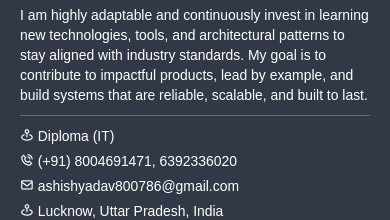
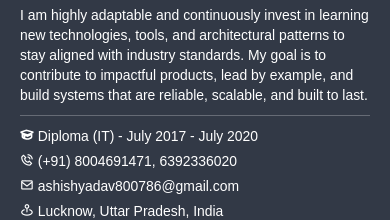
Before and after one commit to Ashish800786/Ashish800786.github.io, a plain HTML site: page index.html in a window 390 px wide. Shown: the part 1901-2121 px from the top of the page. Drawn offline with nearby package versions, Linux system fonts and the light colour scheme.

Commit message:
layout updated,fixed responsive issue

```diff
--- a/index.html
+++ b/index.html
@@ -119,7 +119,7 @@
                             I am highly adaptable and continuously invest in learning new technologies, tools, and architectural patterns to stay aligned with industry standards. My goal is to contribute to impactful products, lead by example, and build systems that are reliable, scalable, and built to last.
                         </p>
                         <hr/>
-                        <p style="line-height: 2rem;" class="text-start h4"><i class="bx bx-map-pin"></i> Diploma (IT) </p>
+                        <p style="line-height: 2rem;" class="text-start h4"><i class="bx bxs-graduation outline-look"></i> Diploma (IT) - July 2017 - July 2020</p>
                         <p style="line-height: 2rem;" class="text-start h4"><i class="bx bx-phone-call"></i> (+91) 8004691471, 6392336020  </p>
                         <p style="line-height: 2rem;" class="text-start h4"><i class="bx bx-envelope"></i> ashishyadav800786@gmail.com </p>
                         <p style="line-height: 2rem;" class="text-start h4"><i class="bx bx-map-pin"></i> Lucknow, Uttar Pradesh, India</p>
--- a/style.css
+++ b/style.css
@@ -513,3 +513,8 @@ footer{
 input:focus ,textarea:focus{
   border:1px solid #00f7ff;
 }
+
+.outline-look {
+  color: transparent;
+  -webkit-text-stroke: 1.5px #fff;
+}
```
